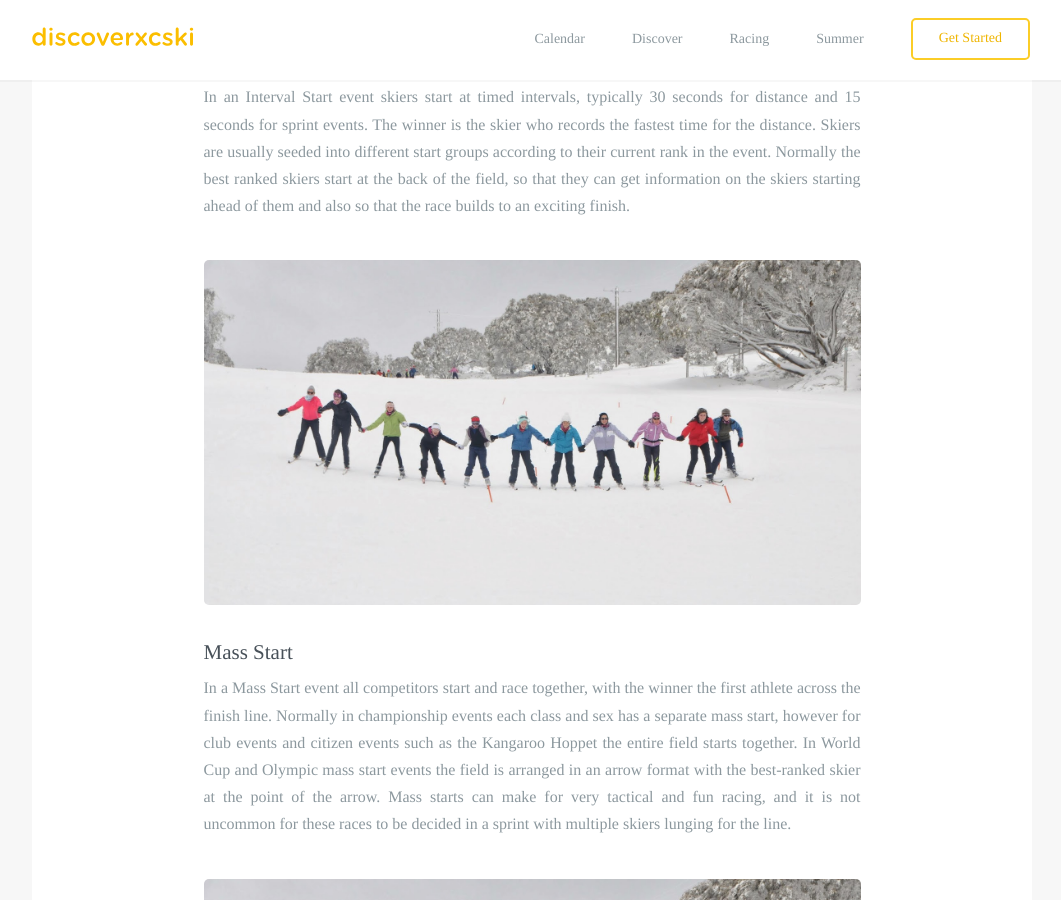
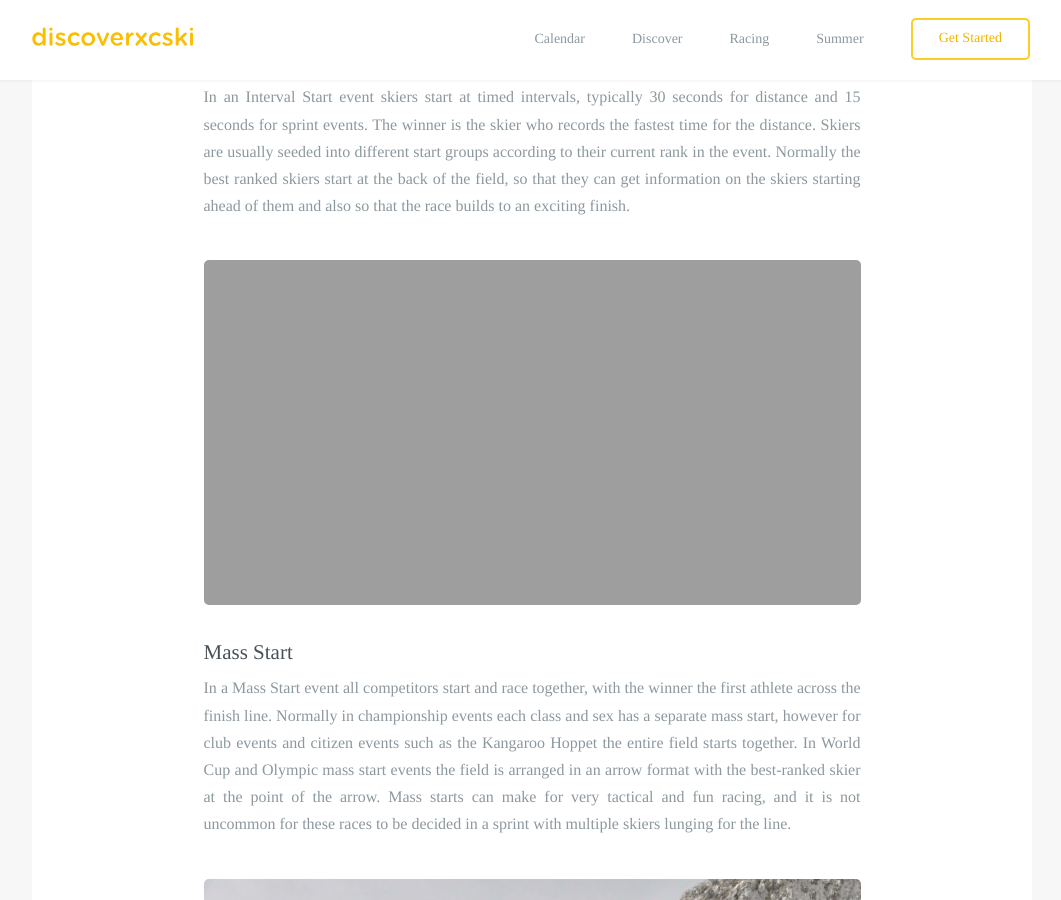
Before and after one commit to robcatto/robcatto.github.io, a Jekyll site: the page built from racing/event-formats/index.html, in a window 1280 px wide and 900 px high, scrolled down 494 px. Shown: the whole window, without its empty margins (108-1169 px from the left). Built offline with Jekyll 4.4.1, drawn with Linux system fonts in a browser that asks for light colours; some web fonts are replaced; Markdown is read by kramdown in place of the engine named in the settings.

Commit message:
Update index.html

```diff
--- a/racing/event-formats/index.html
+++ b/racing/event-formats/index.html
@@ -27,20 +27,6 @@ layout: default
       <input id="tab2" type="radio" name="tabs">
 
 
-  <!--
-      <div class="content">
-        <div id="content1">
-        <section class="mobile_section" style="padding-bottom: 40px;">
-                <h3 class="heading__aligned--page" style="text-align: center;">What are they?</h3>
-                <p class="left__aligned--p">Racing events can be broken down into four main categories. Sprint, Distance, Classic and Skate. Basically in a Classic race you are not allowed to Skate and in a Skate race you can do anything! Sprint races are short events of 1-3 minutes, usually consisting of a time trial followed by head-to-head finals. Distance races start from around 1km at the junior level and go up to 50km or even longer on the marathon racing circuit.  You can read about the various different formats below.
-                </p>
-                <div class="one">
-                <div class="onelarge centered" style="
-                background-image: url(http://www.discoverxcski.com/images/fast-&-female-ceila.jpg);
-                background-size: cover;
-                "></div>
-                </section>
--->
 
                 <section class="mobile_section" style="padding-bottom: 40px">
                     <h3 class="heading__aligned--page" style="text-align: center; padding-top: 38px;">What are they?</h3>
@@ -49,7 +35,7 @@ layout: default
                         <p class="left__aligned--p left__sub--para">In an Interval Start event skiers start at timed intervals, typically 30 seconds for distance and 15 seconds for sprint events. The winner is the skier who records the fastest time for the distance. Skiers are usually seeded into different start groups according to their current rank in the event. Normally the best ranked skiers start at the back of the field, so that they can get information on the skiers starting ahead of them and also so that the race builds to an exciting finish.
                                 <div class="one">
                                         <div class="onelarge centered" style="
-                                        background-image: url(http://www.discoverxcski.com/images/fast-&-female-ceila.jpg);
+                                        background-image: url(http://www.discoverxcski.com/images/hoppet-esther.jpg);
                                         background-size: cover;
                                 "></div>
                         <h3 class="heading__aligned--page">Mass Start</h3>
```
